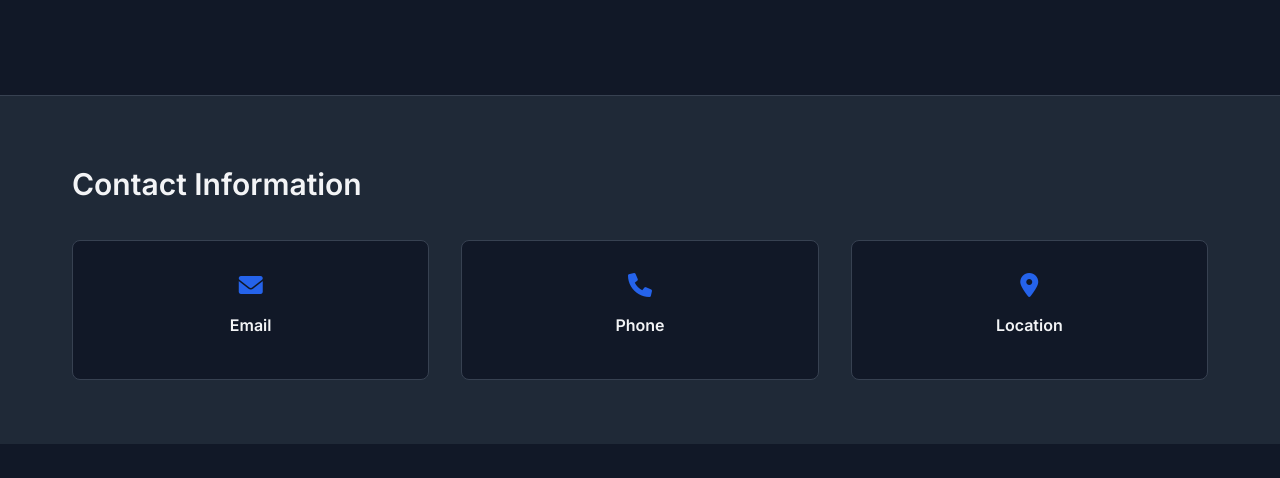
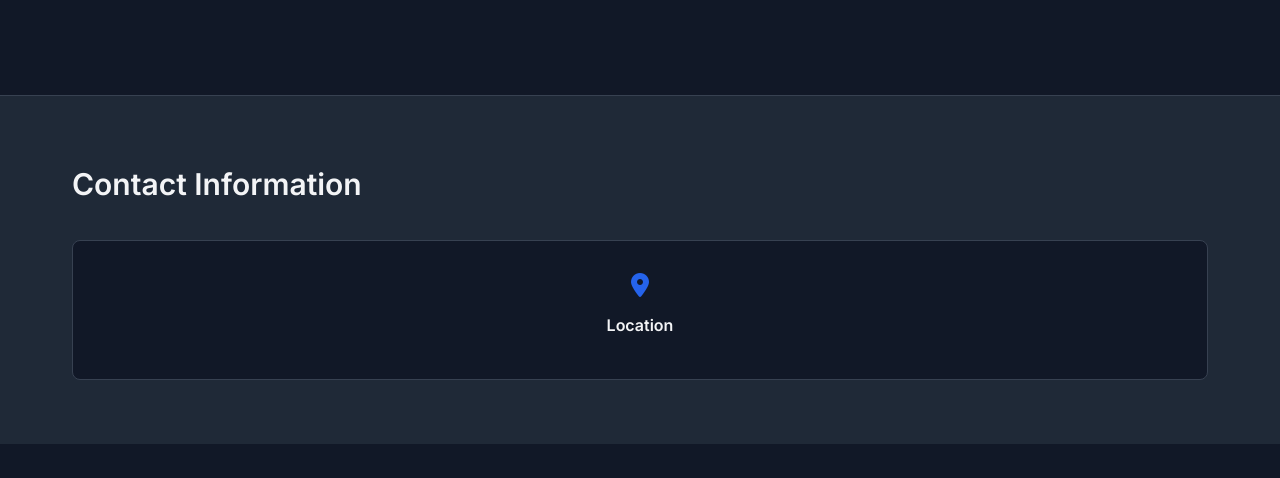
Before and after one commit to HappyPathway/jobsearch, a Python web app: template scripts/templates/github_pages.html in a window 1280 px wide. Shown: the part 539-1017 px from the top of the page. Run offline with Jinja, Linux system fonts and the light colour scheme; the template is opened without the code that fills it, so the values that code supplies are empty.

Commit message:
refactor: Remove sensitive contact information from portfolio template

```diff
--- a/scripts/templates/github_pages.html
+++ b/scripts/templates/github_pages.html
@@ -361,16 +361,6 @@
             <h2 class="section-title">Contact Information</h2>
             <div class="contact-grid">
                 <div class="contact-item">
-                    <i class="fas fa-envelope contact-icon"></i>
-                    <h3>Email</h3>
-                    <a href="mailto:{{ profile.contact_info.email }}">{{ profile.contact_info.email }}</a>
-                </div>
-                <div class="contact-item">
-                    <i class="fas fa-phone contact-icon"></i>
-                    <h3>Phone</h3>
-                    <p>{{ profile.contact_info.phone }}</p>
-                </div>
-                <div class="contact-item">
                     <i class="fas fa-map-marker-alt contact-icon"></i>
                     <h3>Location</h3>
                     <p>{{ profile.contact_info.location }}</p>
```
Also changed, not shown: 6 other files.
